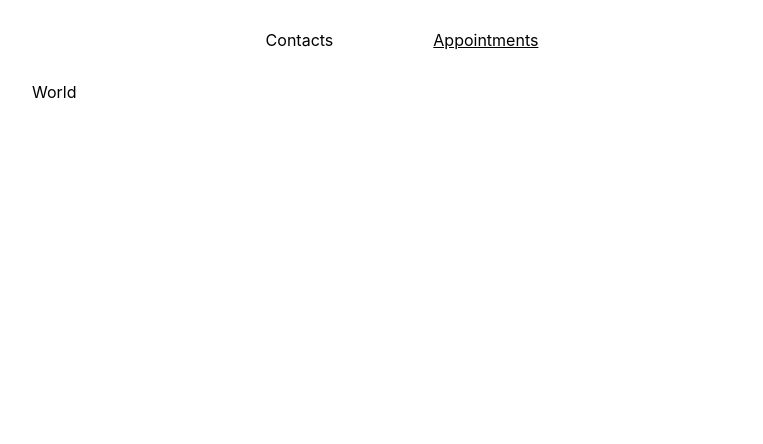
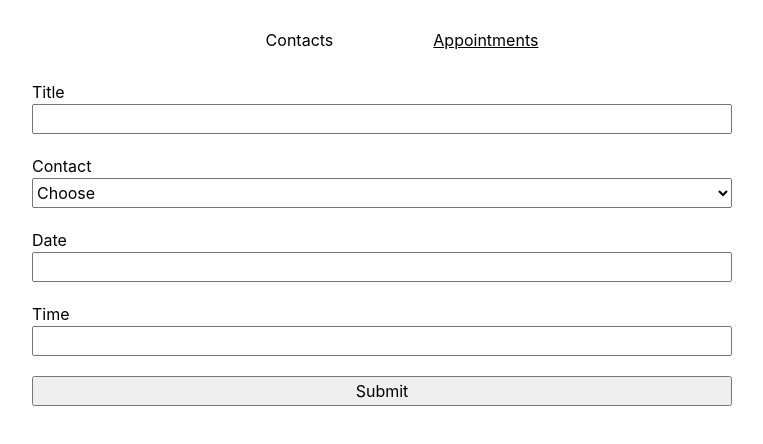
Before and after one commit to arulhasbi/appointment-planner, a React (Create React App) app: page /appointments in a window 1280 px wide. Shown: the top 444 px of the page, without its empty margins (258-1021 px from the left). Built offline with nearby package versions, Linux system fonts and the light colour scheme.

Commit message:
added appointment page

```diff
--- a/package.json
+++ b/package.json
@@ -9,6 +9,7 @@
     "formik": "^2.2.9",
     "msw": "^0.47.4",
     "react": "^18.2.0",
+    "react-datepicker": "^4.8.0",
     "react-dom": "^18.2.0",
     "react-router-dom": "^6.4.3",
     "react-scripts": "5.0.1",
--- /dev/null
+++ b/src/Containers/Appointments/Appointments.css
@@ -0,0 +1,9 @@
+.full-width {
+  width: 100%;
+}
+
+.form-control {
+  display: flex;
+  flex-direction: column;
+  margin-bottom: 20px;
+}
--- a/src/Containers/Appointments/Appointments.js
+++ b/src/Containers/Appointments/Appointments.js
@@ -1,7 +1,94 @@
-import React from "react";
+import React, { useState } from "react";
+import styled from "styled-components";
+import { useFormik } from "formik";
+import { validate } from "../../utils/appointment-validation";
+import DatePicker from "react-datepicker";
+
+import "react-datepicker/dist/react-datepicker.css";
+
+import "./Appointments.css";
 
 const Appointments = () => {
-  return <p>World</p>;
+  const [date, setDate] = useState("");
+  const [time, setTime] = useState("");
+  const formik = useFormik({
+    initialValues: {
+      title: "",
+      contact: "",
+      date: date,
+      time: time,
+    },
+    validate,
+    enableReinitialize: true,
+    onSubmit: (values) => {
+      window.alert(JSON.stringify(values, null, 2));
+    },
+  });
+  return (
+    <AppointmentsWrapper>
+      <AppointmentsMaxWidth>
+        <form onSubmit={formik.handleSubmit}>
+          <div className="form-control">
+            <label htmlFor="title">Title</label>
+            <input
+              type="text"
+              name="title"
+              id="title"
+              onBlur={formik.handleBlur}
+              onChange={formik.handleChange}
+              value={formik.values.title}
+            />
+          </div>
+          <div className="form-control">
+            <label htmlFor="contact">Contact</label>
+            <select
+              style={{ height: 30 }}
+              name="contact"
+              id="contact"
+              onChange={formik.handleChange}
+            >
+              <option value="">Choose</option>
+            </select>
+          </div>
+          <div className="form-control">
+            <label htmlFor="date">Date</label>
+            <DatePicker
+              className="full-width"
+              selected={date}
+              onChange={(date) => setDate(date)}
+              dateFormat="MMMM d, yyyy"
+            />
+          </div>
+          <div className="form-control">
+            <label htmlFor="time">Time</label>
+            <DatePicker
+              className="full-width"
+              selected={time}
+              onChange={(date) => setTime(date)}
+              showTimeSelect
+              showTimeSelectOnly
+              timeIntervals={15}
+              timeCaption="Time"
+              dateFormat="h:mm aa"
+            />
+          </div>
+          <button type="submit">Submit</button>
+        </form>
+      </AppointmentsMaxWidth>
+    </AppointmentsWrapper>
+  );
 };
 
+const AppointmentsWrapper = styled.div``;
+const AppointmentsMaxWidth = styled.div`
+  form {
+    display: flex;
+    flex-direction: column;
+
+    button:hover {
+      cursor: pointer;
+    }
+  }
+`;
+
 export default Appointments;
--- a/src/Containers/Contacts/Contacts.js
+++ b/src/Containers/Contacts/Contacts.js
@@ -2,7 +2,7 @@ import React from "react";
 import styled from "styled-components";
 import { useFormik } from "formik";
 import { validate } from "../../utils/contact-validation";
-import "./Contact.css";
+import "./Contacts.css";
 
 const Contacts = () => {
   const formik = useFormik({
--- /dev/null
+++ b/src/utils/appointment-validation.js
@@ -0,0 +1,8 @@
+// appointment validation
+export const validate = (values) => {
+  const errors = {};
+  if (!values.date) {
+    errors.date = "Required";
+  }
+  return errors;
+};
```
Also changed, not shown: src/Containers/Contacts/Contacts.css (renamed from src/Containers/Contacts/Contact.css), 1 other file (tests, documents, lock files or other folders).
